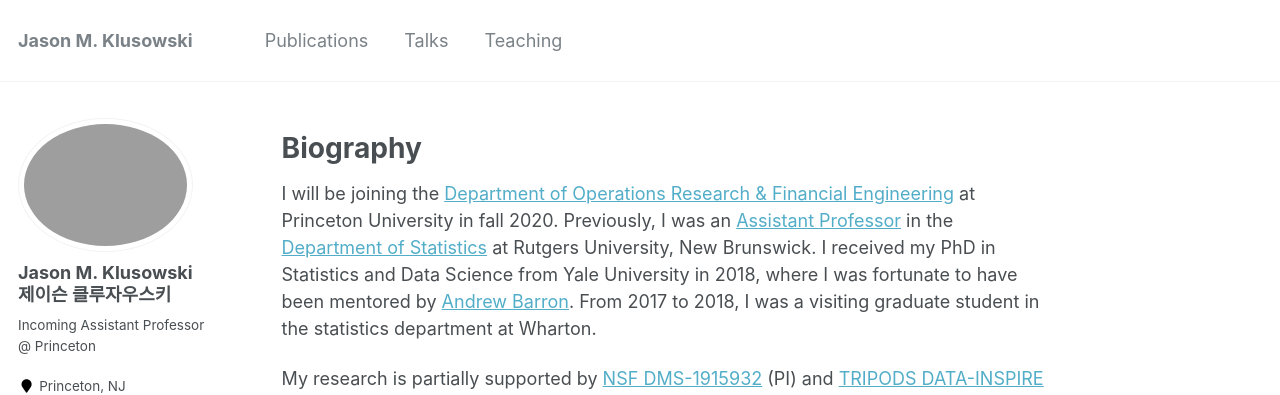
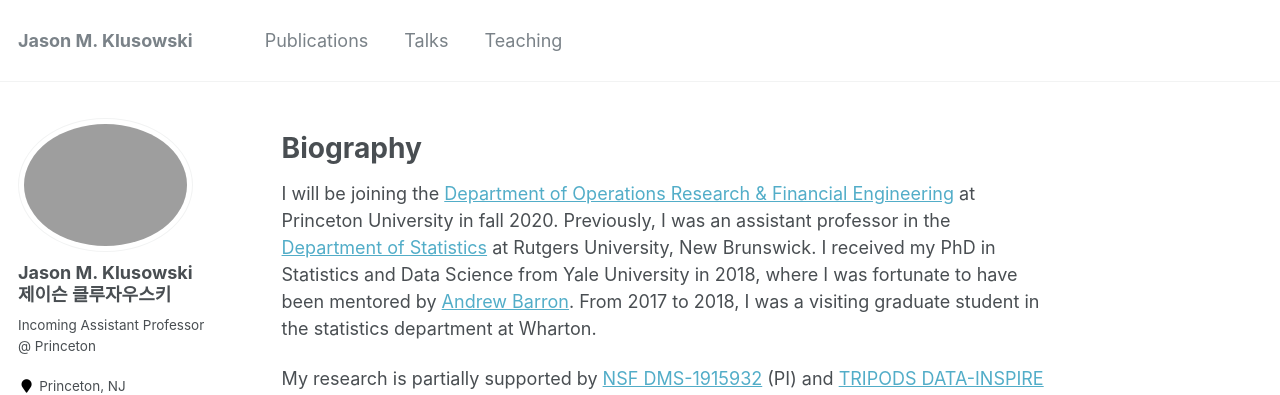
Before and after one commit to jasonklusowski/jasonklusowski.github.io, a Jekyll site: the page built from _pages/about.md, in a window 1280 px wide and 900 px high. Shown: the top 395 px of the window. Built offline with Jekyll 4.4.1, drawn with Linux system fonts in a browser that asks for light colours; part of the change alters nothing that is shown.

```diff
--- a/_pages/about.md
+++ b/_pages/about.md
@@ -11,7 +11,7 @@ redirect_from:
 Biography
 ======
 
-I will be joining the [Department of Operations Research & Financial Engineering](https://orfe.princeton.edu/) at Princeton University in fall 2020. Previously, I was an [Assistant Professor](https://statistics.rutgers.edu/people-pages/faculty/people/130-faculty/396-jason-m-klusowski) in the [Department of Statistics](http://statistics.rutgers.edu/) at Rutgers University, New Brunswick. I received my PhD in Statistics and Data Science from Yale University in 2018, where I was fortunate to have been mentored by [Andrew Barron](http://www.stat.yale.edu/~arb4/). From 2017 to 2018, I was a visiting graduate student in the statistics department at Wharton.
+I will be joining the [Department of Operations Research & Financial Engineering](https://orfe.princeton.edu/) at Princeton University in fall 2020. Previously, I was an assistant professor in the [Department of Statistics](http://statistics.rutgers.edu/) at Rutgers University, New Brunswick. I received my PhD in Statistics and Data Science from Yale University in 2018, where I was fortunate to have been mentored by [Andrew Barron](http://www.stat.yale.edu/~arb4/). From 2017 to 2018, I was a visiting graduate student in the statistics department at Wharton.
 
 My research is partially supported by [NSF DMS-1915932](https://www.nsf.gov/awardsearch/showAward?AWD_ID=1915932) (PI) and [TRIPODS DATA-INSPIRE Institute CCF-1934924](https://www.nsf.gov/awardsearch/showAward?AWD_ID=1934924) (Senior Personnel). Thank you, NSF!
 
```
